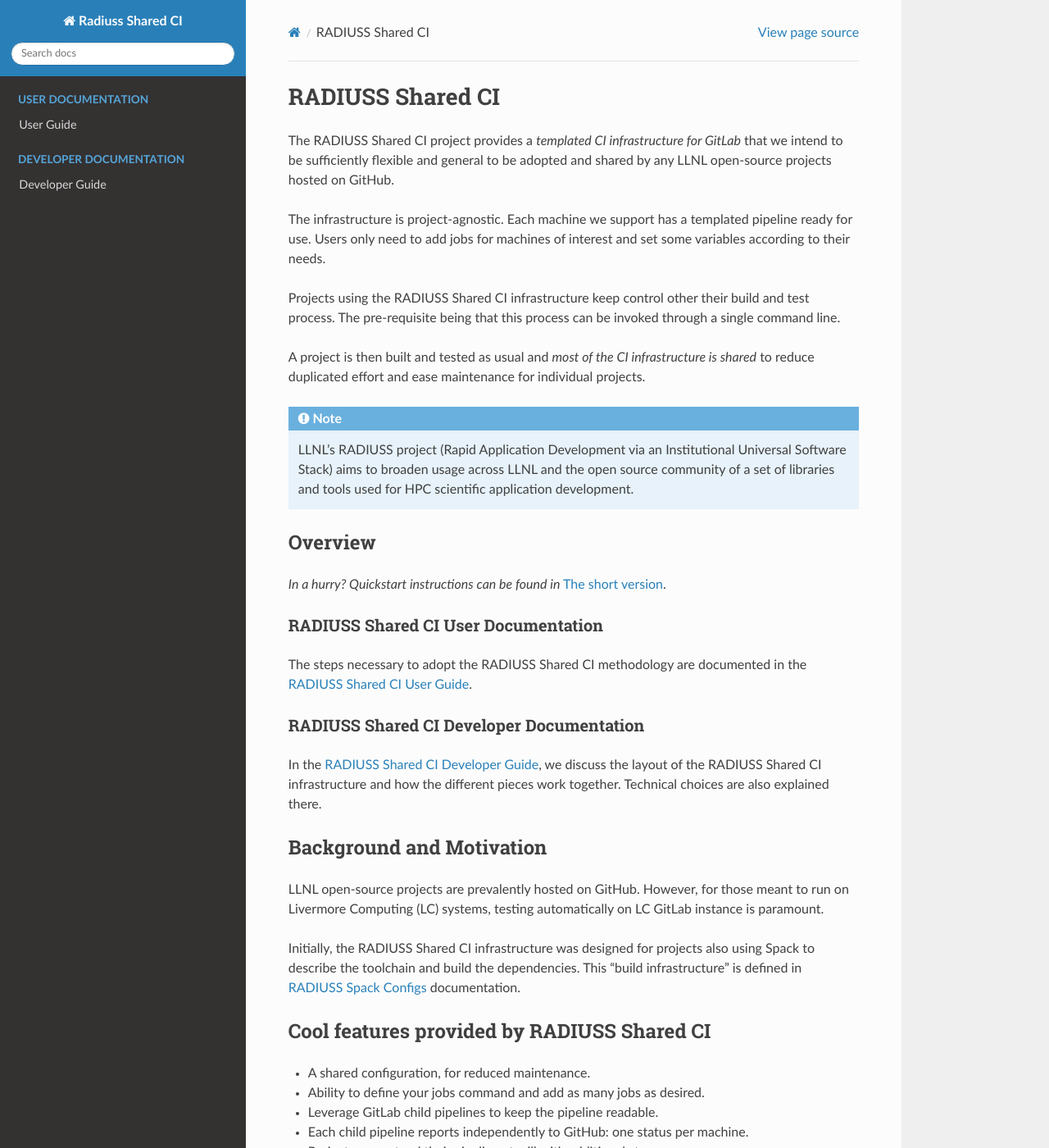
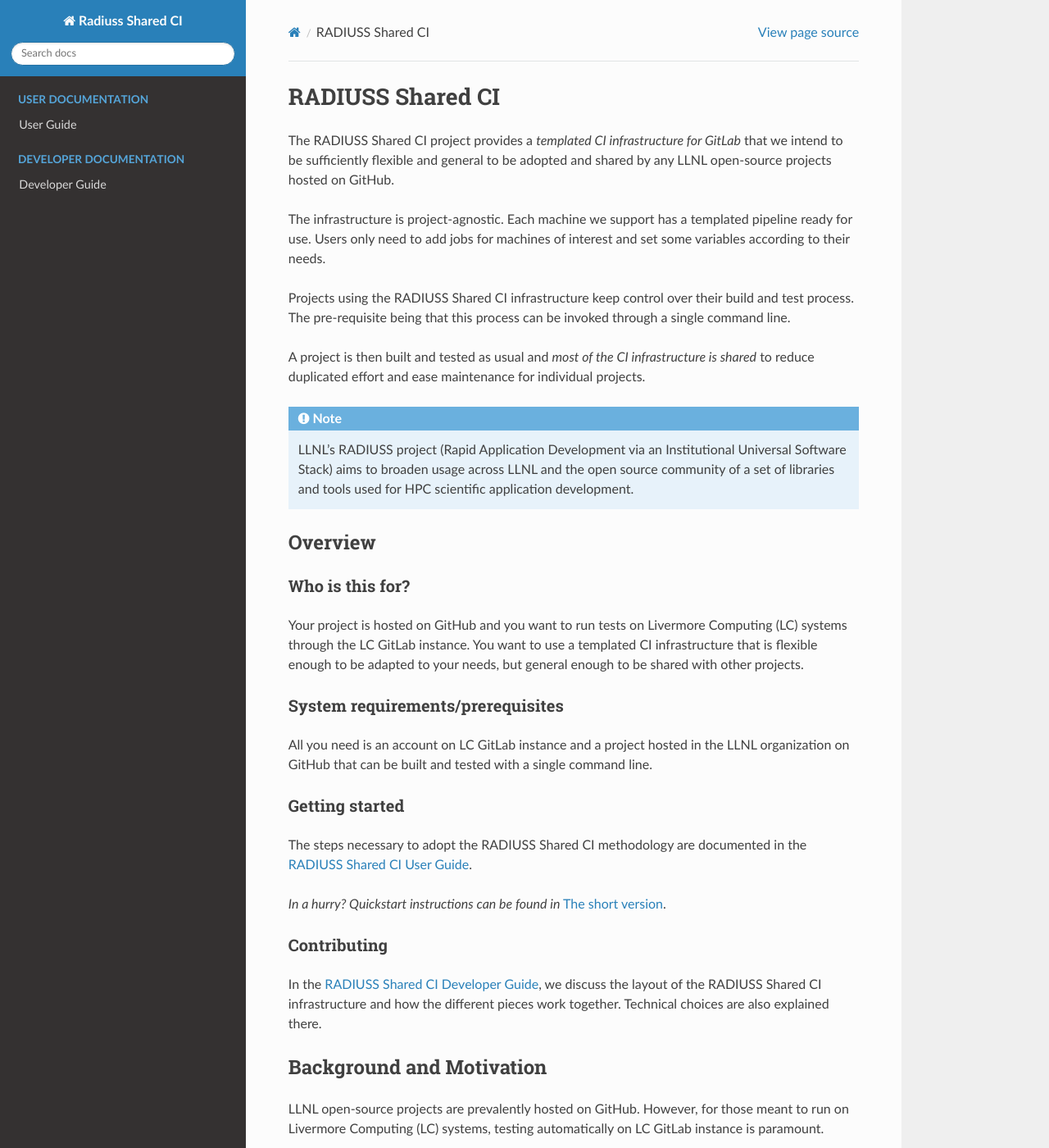
Before and after one commit to LLNL/radiuss-shared-ci, a Sphinx documentation site: the page built from docs/sphinx/index.rst, in a window 1280 px wide and 1400 px high. Shown: the whole window at 82% size. Built offline with Sphinx 7.4.7 and the Read the Docs theme 3.1.0, drawn with Linux system fonts in a browser that asks for light colours.

Commit message:
Reorganize front page

```diff
--- a/docs/sphinx/index.rst
+++ b/docs/sphinx/index.rst
@@ -16,7 +16,7 @@
 pipeline ready for use. Users only need to add jobs for machines of interest
 and set some variables according to their needs.
 
-Projects using the RADIUSS Shared CI infrastructure keep control other their
+Projects using the RADIUSS Shared CI infrastructure keep control over their
 build and test process. The pre-requisite being that this process can be
 invoked through a single command line.
 
@@ -34,16 +34,30 @@
 Overview
 ========
 
-*In a hurry? Quickstart instructions can be found in* :ref:`instructions`.
+Who is this for?
+================
 
-RADIUSS Shared CI User Documentation
-=======================================
+Your project is hosted on GitHub and you want to run tests on Livermore
+Computing (LC) systems through the LC GitLab instance. You want to use a
+templated CI infrastructure that is flexible enough to be adapted to your
+needs, but general enough to be shared with other projects.
+
+System requirements/prerequisites
+=================================
+
+All you need is an account on LC GitLab instance and a project hosted in
+the LLNL organization on GitHub that can be built and tested with a single command line.
+
+Getting started
+===============
 
 The steps necessary to adopt the RADIUSS Shared CI methodology are documented
 in the :doc:`RADIUSS Shared CI User Guide <user_guide/index>`.
 
-RADIUSS Shared CI Developer Documentation
-============================================
+*In a hurry? Quickstart instructions can be found in* :ref:`instructions`.
+
+Contributing
+============
 
 In the  :doc:`RADIUSS Shared CI Developer Guide <dev_guide/index>`,
 we discuss the layout of the RADIUSS Shared CI infrastructure and how the
```
Also changed, not shown: other parts of docs/sphinx/index.rst (+1 -1 lines).
